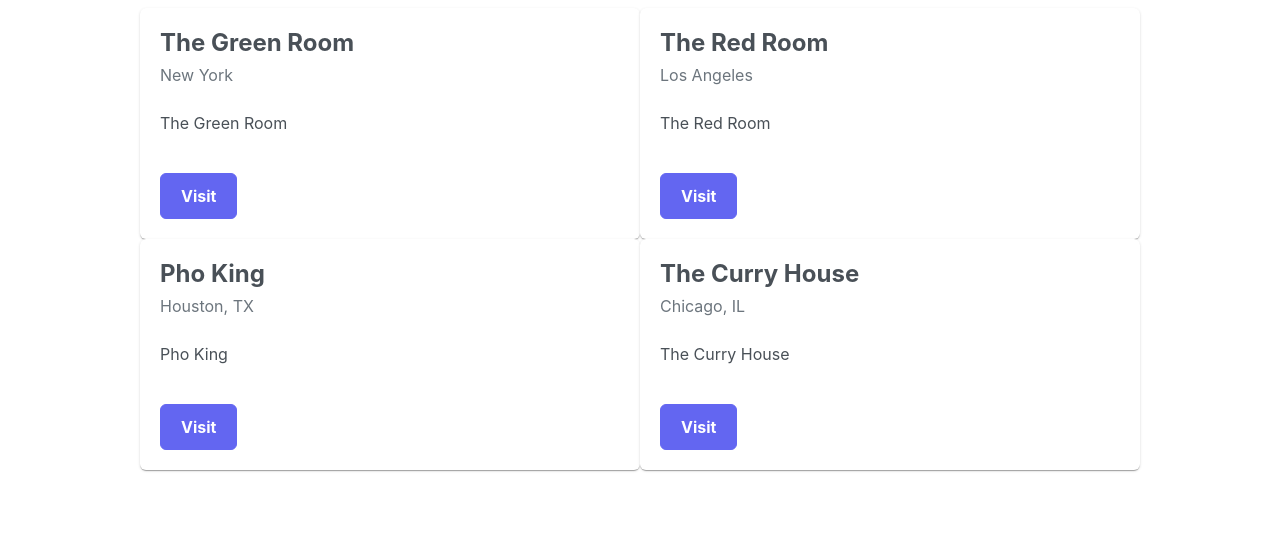
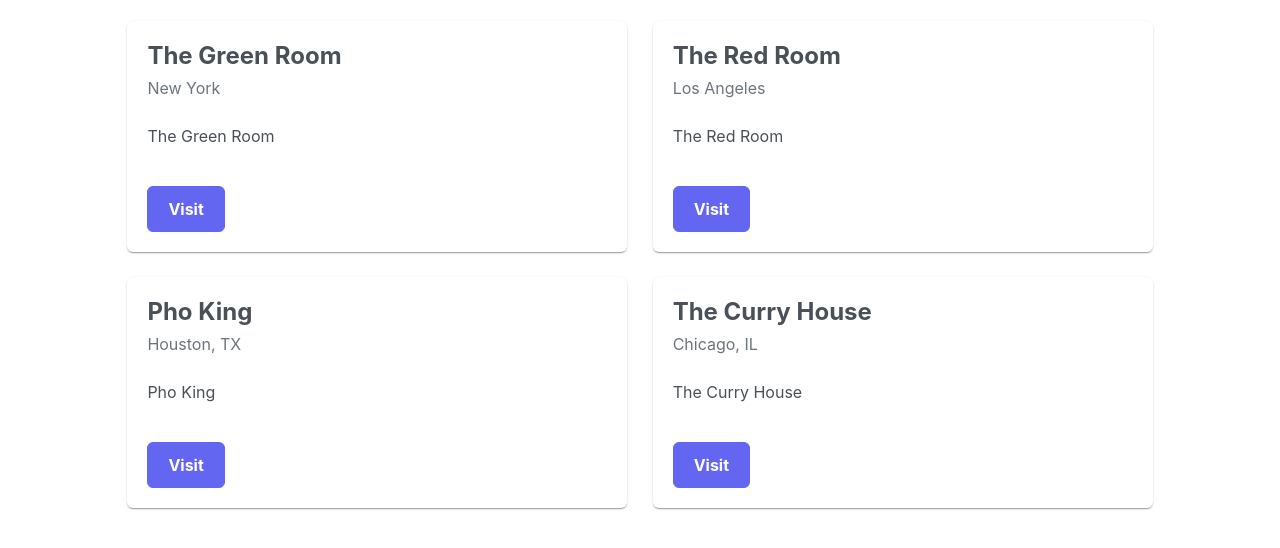
Before and after one commit to axelhertzberg/webint-cooking, a React (Create React App) app in the folder cooking-gurus/: page / in a window 1280 px wide. Shown: the top 548 px of the page. Built offline with nearby package versions, Linux system fonts and the light colour scheme.

Commit message:
Adding padding to restaurant cards.

```diff
--- a/cooking-gurus/public/index.html
+++ b/cooking-gurus/public/index.html
@@ -24,7 +24,7 @@
       work correctly both with client-side routing and a non-root public URL.
       Learn how to configure a non-root public URL by running `npm run build`.
     -->
-    <title>Cooking Gurus</title>
+    <title>Cooking Guru</title>
   </head>
   <body>
     <noscript>You need to enable JavaScript to run this app.</noscript>
--- a/cooking-gurus/src/components/ResturantCard.js
+++ b/cooking-gurus/src/components/ResturantCard.js
@@ -7,7 +7,6 @@ export default function ResturantCard({restaurant}) {
     const footer = () => {
         return(<Button label="Visit" onClick={(restaurant) => console.log(restaurant.id)}/>)
     }
-
 
     return (
         <Card title={restaurant.resturantname}
--- a/cooking-gurus/src/pages/RestaurantsPage.js
+++ b/cooking-gurus/src/pages/RestaurantsPage.js
@@ -15,11 +15,11 @@ export default function RestaurantsPage() {
                 if (index % 2 === 0) {
                     return (
                         <Row key={index} style={{ display: 'flex', justifyContent: 'center'}}>
-                            <Col>
+                            <Col style={{ padding: '1%' }}>
                                 <ResturantCard restaurant={restaurant}/>
                             </Col>
                         {(index + 1 < restaurantsdata.length) &&
-                            <Col>
+                            <Col style={{ padding: '1%' }}>
                                 <ResturantCard restaurant={restaurantsdata[index + 1]}/>
                             </Col>
                         }
```
